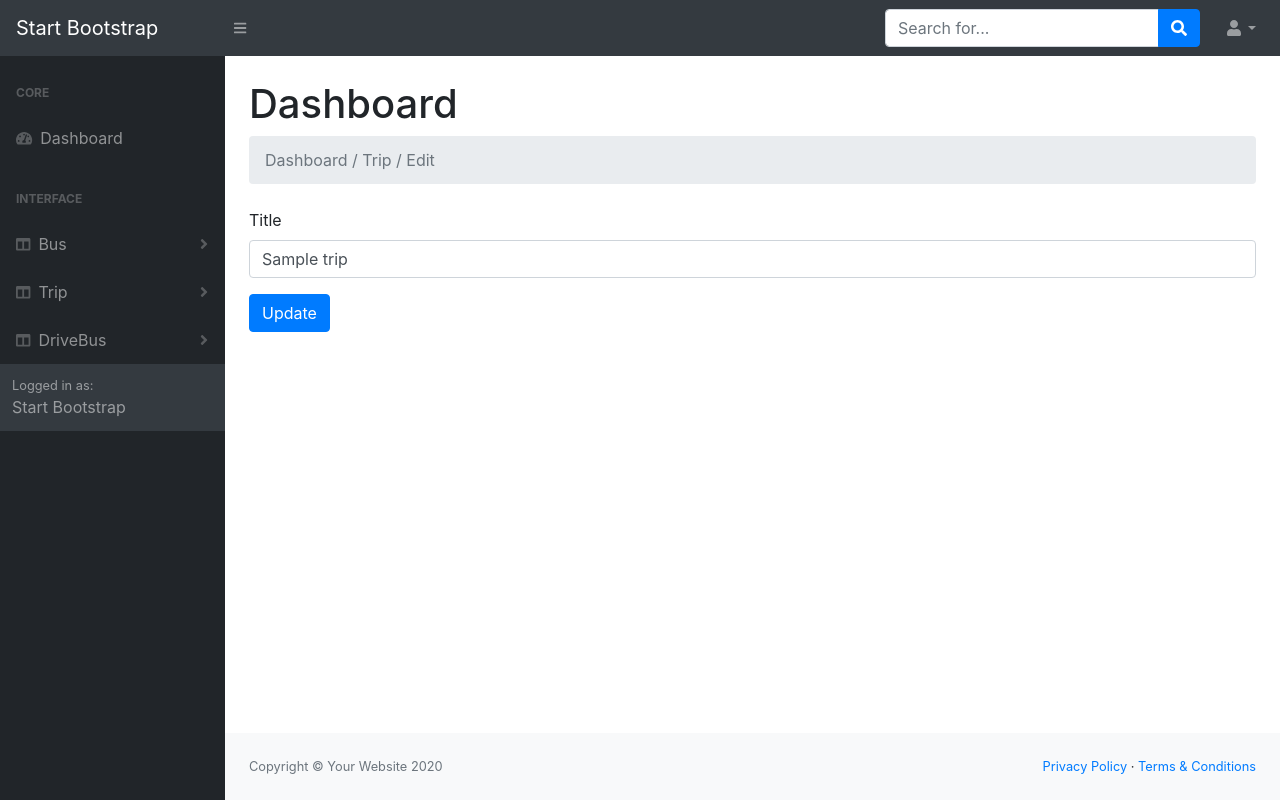
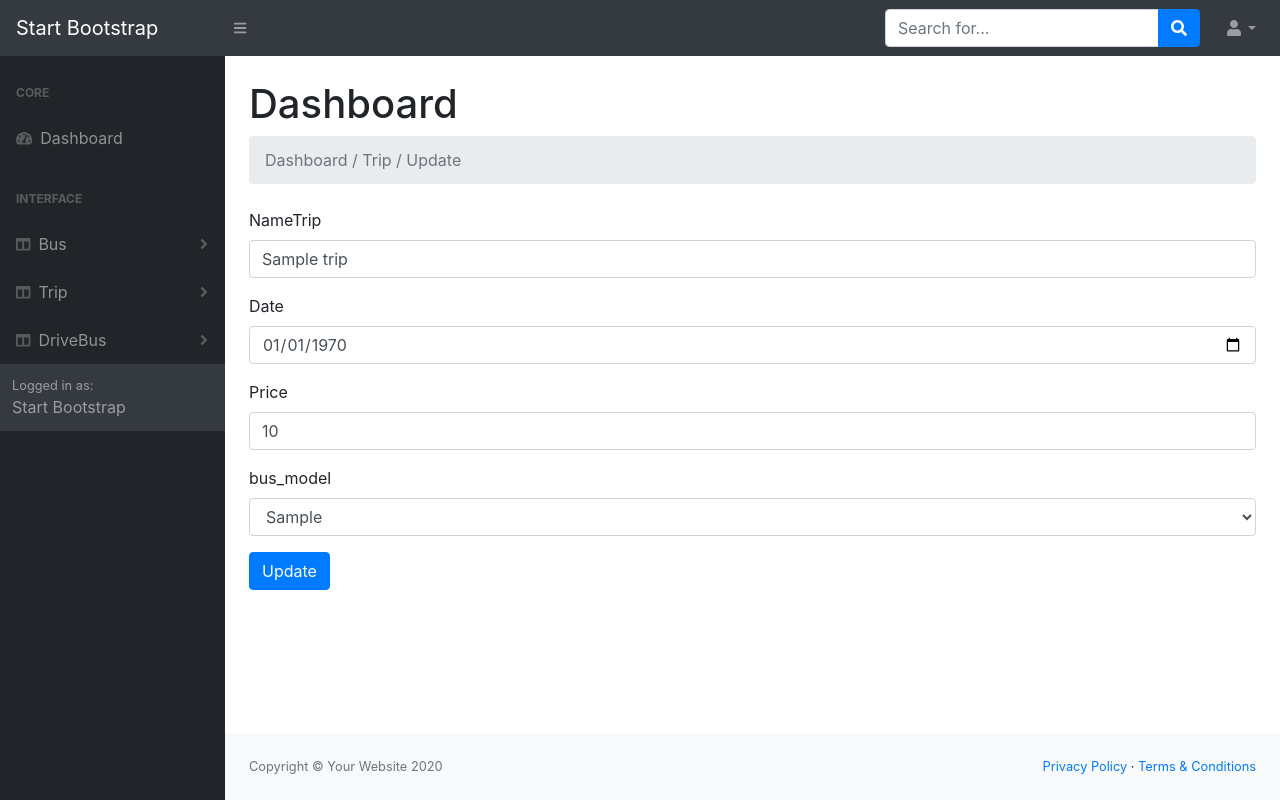
Before and after one commit to mahmoud-saber/project, a PHP site: page /project/Admin/Trip/Edit.php?id=1 in a window 1280 px wide. Run offline with PHP 8.4, Linux system fonts and the light colour scheme; the visitor is signed in with stand-in values (Sample User, id 1); tables that the repository leaves empty or names only in its code hold one stand-in row (values such as "Sample post"); some libraries are stand-ins or nearby versions.

Commit message:
uptated23-3

```diff
--- a/Admin/Bus/Edit.php
+++ b/Admin/Bus/Edit.php
@@ -99,7 +99,7 @@ require '../layouts/sidNav.php';
 
 
 
-        <form action="edit.php?id=<?php echo $data['id']; ?>" method="post" enctype="multipart/form-data">
+        <form action="Edit.php?id=<?php echo $data['id']; ?>" method="post" enctype="multipart/form-data">
 
             <div class="form-group">
                 <label for="exampleInputName">Model</label>
--- a/Admin/Bus/index.php
+++ b/Admin/Bus/index.php
@@ -88,7 +88,7 @@ require '../layouts/sidNav.php';
                                     <a href='Remove.php?id=<?php echo $data['id']; ?>'
                                         class='btn btn-danger m-r-1em'>Delete</a>
 
-                                    <a href='edit.php?id=<?php echo $data['id']; ?>'
+                                    <a href='Edit.php?id=<?php echo $data['id']; ?>'
                                         class='btn btn-primary m-r-1em'>Edit</a>
                                 </td>
 
--- a/Admin/DriveBus/index.php
+++ b/Admin/DriveBus/index.php
@@ -87,7 +87,7 @@ require '../layouts/sidNav.php';
                                     <a href='Remove.php?id=<?php echo $data['id']; ?>'
                                         class='btn btn-danger m-r-1em'>Delete</a>
 
-                                    <a href='edit.php?id=<?php echo $data['id']; ?>'
+                                    <a href='Edit.php?id=<?php echo $data['id']; ?>'
                                         class='btn btn-primary m-r-1em'>Edit</a>
                                 </td>
 
--- a/Admin/Trip/Create.php
+++ b/Admin/Trip/Create.php
@@ -9,9 +9,7 @@ require '../helpers/checklogin.php';
 $sql = "select * from bus";
 $bus_sql = doQuery($sql);
 // //////////////////////////
-##fetch data of driver
-$sql = "select * from driver";
-$driver_sql = doQuery($sql);
+
 ########################################################
 if($_SERVER['REQUEST_METHOD'] == "POST"){
 
--- a/Admin/Trip/Edit.php
+++ b/Admin/Trip/Edit.php
@@ -6,7 +6,8 @@ require '../helpers/DBConnection.php';
 require '../helpers/functions.php';
 require '../helpers/checklogin.php';
 ##########################################################################################################
-# Fetch Raw Data .....
+
+# Fetch Raw Data Trip .....
 
 $id = $_GET['id'];
 $sql = "select * from trip where id = $id";
@@ -14,45 +15,71 @@ $op  = doQuery($sql);
 $data = mysqli_fetch_assoc($op);
 
 ##########################################################################################################
+##fetch data of bus
+$sql = "select * from bus";
+$bus_sql = doQuery($sql);
+
+###################################################################################3
 
 
 
-
-
-if ($_SERVER['REQUEST_METHOD'] == "POST") {
+if($_SERVER['REQUEST_METHOD'] == "POST"){
 
     // CODE .....
-    $title = Clean($_POST['title']);
+    $name_trip = Clean($_POST['name_trip']);
+    $date      = Clean($_POST['date']);
+    $bus_id    = Clean($_POST['bus_id']);
+    $price     = Clean($_POST['price']);
 
 
     # VALIDATE INPUT ......
     $errors = [];
-
-    if (!Validate($title, 'required')) {
-        $errors['Title'] = "Field Required";
+    if(!Validate($name_trip,'required')){
+        $errors['name_trip'] = "Field Required";
+    } elseif(!Validate($name_trip,'string')){
+        $errors['name_trip'] = "Not String";
+    }
+    /////
+    if(!Validate($date,'required')){
+        $errors['date'] = "Field Required";
+    }
+    elseif(!Validate($date,'date')) {
+        $errors['date'] = "Invalid Format";
+    }
+    elseif(!Validate($date,'nextdate')) {
+        $errors['date'] = "Invalid Expired";
     }
 
+    if(!Validate($bus_id,'required')){
+        $errors['bus_id'] = "Field Required";
+    }
+
+    if(!Validate($price,'required')){
+        $errors['price'] = "Field Required";
+    }
 
     # Checke errors
-    if (count($errors) > 0) {
+    if(count($errors) > 0){
         $_SESSION['Message'] = $errors;
-    } else {
-        // code .....
-
-        $sql = "update userroles set title = '$title' where id = $id";
-        $op  =  doQuery($sql);
+     }else{
+        $date =strtotime($date);
+        $sql = "update trip set name_trip ='$name_trip', date= $date, bus_id=$bus_id , price=$price where id = $id";
+        $op  = doQuery($sql);
 
 
-        if ($op) {
-            $message = ["Message" => "Raw Updated"];
-            $_SESSION['Message'] = $message;
+        if($op){
+            $message = ["Message" => "Raw updated"];
             header("Location: index.php");
             exit();
-        } else {
+        }else{
             $message = ["Message" => "Error Try Again"];
-            $_SESSION['Message'] = $message;
         }
-    }
+
+        $_SESSION['Message'] = $message;
+
+
+     }
+
 }
 
 ##########################################################################################################
@@ -79,7 +106,7 @@ require '../layouts/sidNav.php';
 
             <?php
 
-            PrintMessages('Dashboard / Trip / Edit');
+            PrintMessages('Dashboard / Trip / Update');
 
             ?>
 
@@ -88,13 +115,36 @@ require '../layouts/sidNav.php';
 
 
 
-        <form action="edit.php?id=<?php echo $data['id']; ?>" method="post" enctype="multipart/form-data">
+        <form action="Edit.php?id=<?php echo $data['id']; ?>" method="post" enctype="multipart/form-data">
 
             <div class="form-group">
-                <label for="exampleInputName">Title</label>
-                <input type="text" class="form-control" id="exampleInputName" aria-describedby="" name="title"
-                    value="<?php echo $data['title']; ?>" placeholder="Enter Role Title">
+                <label for="exampleInputName">NameTrip</label>
+                <input type="text" class="form-control" id="exampleInputName" aria-describedby="" name="name_trip"
+                    value="<?php echo $data['name_trip']?>">
             </div>
+            <div class="form-group">
+                <label for="exampleInputName">Date</label>
+                <input type="date" class="form-control" id="exampleInputName" aria-describedby="" name="date"
+                    value="<?php echo date('Y-m-d',$data['date']); ?>">
+            </div>
+            <div class=" form-group">
+                <label for="exampleInputName">Price</label>
+                <input type="number" class="form-control" id="exampleInputName" aria-describedby="" name="price"
+                    value="<?php echo $data['price']?>">
+            </div>
+            <div class="form-group">
+                <label for="exampleInputName">bus_model</label>
+                <select class="form-control" id="exampleInputName" aria-describedby="" name="bus_id">
+
+                    <?php
+                        while($data= mysqli_fetch_assoc($bus_sql ) ){
+                    ?>
+                    <option value=" <?php echo $data['id']?> "><?php echo $data['model']?> </option>
+
+                    <?php } ?>
+                </select>
+            </div>
+
 
             <button type="submit" class="btn btn-primary">Update</button>
         </form>
--- a/Admin/Trip/index.php
+++ b/Admin/Trip/index.php
@@ -85,12 +85,12 @@ require '../layouts/sidNav.php';
                                 <td><?php echo $data['id']; ?></td>
                                 <td><?php echo $data['name_trip']; ?></td>
                                 <td><?php echo $data['price']; ?></td>
-                                <td><?php echo date('Y/M/D',$data['date']); ?></td>
+                                <td><?php echo date('Y/m/d',$data['date']); ?></td>
                                 <td>
                                     <a href='Remove.php?id=<?php echo $data['id']; ?>'
                                         class='btn btn-danger m-r-1em'>Delete</a>
 
-                                    <a href='edit.php?id=<?php echo $data['id']; ?>'
+                                    <a href='Edit.php?id=<?php echo $data['id']; ?>'
                                         class='btn btn-primary m-r-1em'>Edit</a>
                                 </td>
 
```
